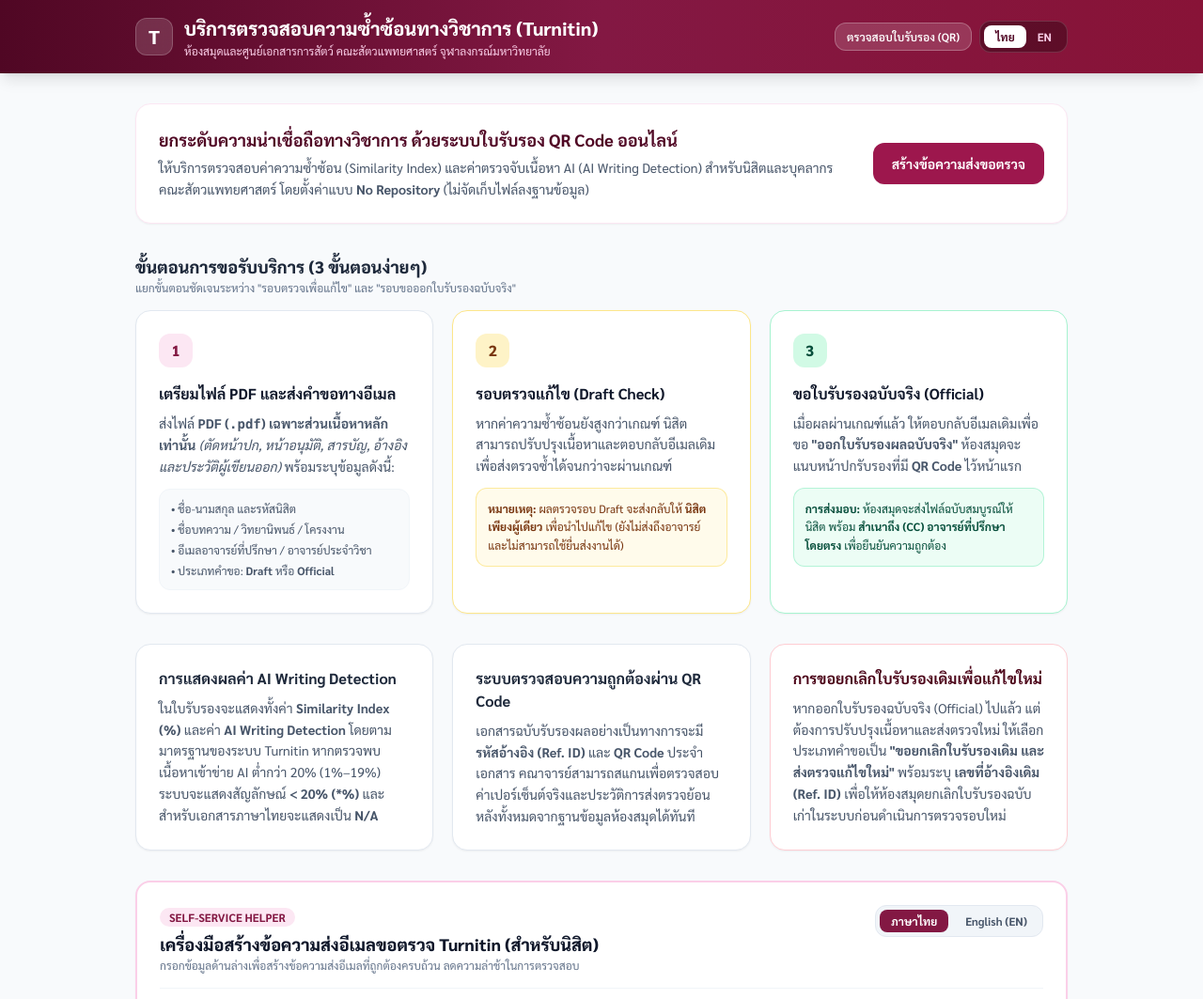
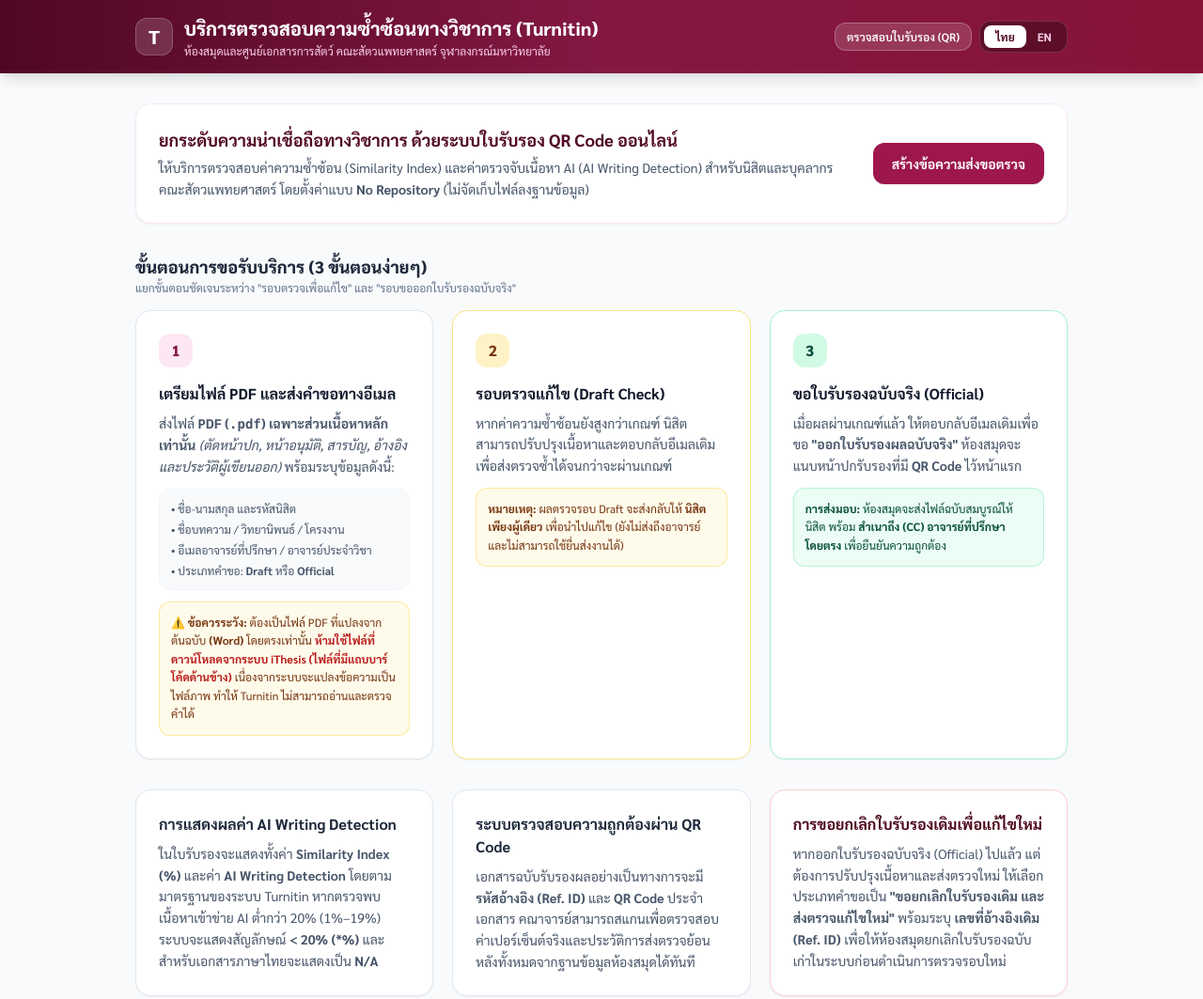
Before and after one commit to CUVET-LIBRALY/turnitin, a plain HTML site: page index.html in a window 1280 px wide. Shown: the top 1063 px of the page at 94% size. Drawn offline with nearby package versions, Linux system fonts and the light colour scheme.

Commit message:
Update index.html

```diff
--- a/index.html
+++ b/index.html
@@ -85,6 +85,9 @@
             <li>• อีเมลอาจารย์ที่ปรึกษา / อาจารย์ประจำวิชา</li>
             <li>• ประเภทคำขอ: <b>Draft</b> หรือ <b>Official</b></li>
           </ul>
+          <div id="s1-note" class="mt-3 text-xs text-amber-900 bg-amber-50 p-3 rounded-xl border border-amber-200/80 leading-relaxed">
+          <b>⚠️ ข้อควรระวัง:</b> ต้องเป็นไฟล์ PDF ที่แปลงจากต้นฉบับ <b>(Word)</b> โดยตรงเท่านั้น <b class="text-red-700">ห้ามใช้ไฟล์ที่ดาวน์โหลดจากระบบ iThesis (ไฟล์ที่มีแถบบาร์โค้ดด้านข้าง)</b> เนื่องจากระบบจะแปลงข้อความเป็นไฟล์ภาพ ทำให้ Turnitin ไม่สามารถอ่านและตรวจคำได้
+        </div>
         </div>
 
         <!-- Step 2 -->
@@ -275,6 +278,7 @@
           <li>• ชื่อบทความ / วิทยานิพนธ์ / โครงงาน</li>
           <li>• อีเมลอาจารย์ที่ปรึกษา / อาจารย์ประจำวิชา</li>
           <li>• ประเภทคำขอ: <b>Draft</b> หรือ <b>Official</b></li>`,
+        s1Note: "<b>⚠️ ข้อควรระวัง:</b> ต้องเป็นไฟล์ PDF ที่แปลงจากต้นฉบับ <b>(Word)</b> โดยตรงเท่านั้น <b class='text-red-700'>ห้ามใช้ไฟล์ที่ดาวน์โหลดจากระบบ iThesis (ไฟล์ที่มีแถบบาร์โค้ดด้านข้าง)</b> เนื่องจากระบบจะแปลงข้อความเป็นไฟล์ภาพ ทำให้ Turnitin ไม่สามารถอ่านและตรวจคำได้",
         s2Title: "รอบตรวจแก้ไข (Draft Check)",
         s2Desc: "หากค่าความซ้ำซ้อนยังสูงกว่าเกณฑ์ นิสิตสามารถปรับปรุงเนื้อหาและตอบกลับอีเมลเดิมเพื่อส่งตรวจซ้ำได้จนกว่าจะผ่านเกณฑ์",
         s2Note: "<b>หมายเหตุ:</b> ผลตรวจรอบ Draft จะส่งกลับให้ <b>นิสิตเพียงผู้เดียว</b> เพื่อนำไปแก้ไข (ยังไม่ส่งถึงอาจารย์ และไม่สามารถใช้ยื่นส่งงานได้)",
@@ -336,6 +340,7 @@
           <li>• Title of Manuscript / Thesis / Project</li>
           <li>• Advisor's or Course Instructor's Email</li>
           <li>• Request Type: <b>Draft</b> or <b>Official</b></li>`,
+        s1Note: "<b>⚠️ Important:</b> Please submit a text-based PDF converted directly from your original <b>(Word)</b> file. <b class='text-red-700'>Do NOT use files downloaded from iThesis (files with a side barcode)</b>, as they are converted into images and cannot be scanned by Turnitin.",
         s2Title: "Draft Check (For Revision)",
         s2Desc: "If the similarity score exceeds the threshold, you may revise your manuscript and reply to the same email thread for re-checking.",
         s2Note: "<b>Note:</b> Draft reports are sent <b>solely to the student</b> for revision purposes (not CC'd to advisors and cannot be used for official submission).",
@@ -463,6 +468,7 @@
       setText('s1-title', c.s1Title);
       setHtml('s1-desc', c.s1Desc);
       setHtml('s1-list', c.s1List);
+      setHTML('s1-note', c.s1Note);
 
       setText('s2-title', c.s2Title);
       setText('s2-desc', c.s2Desc);
```
